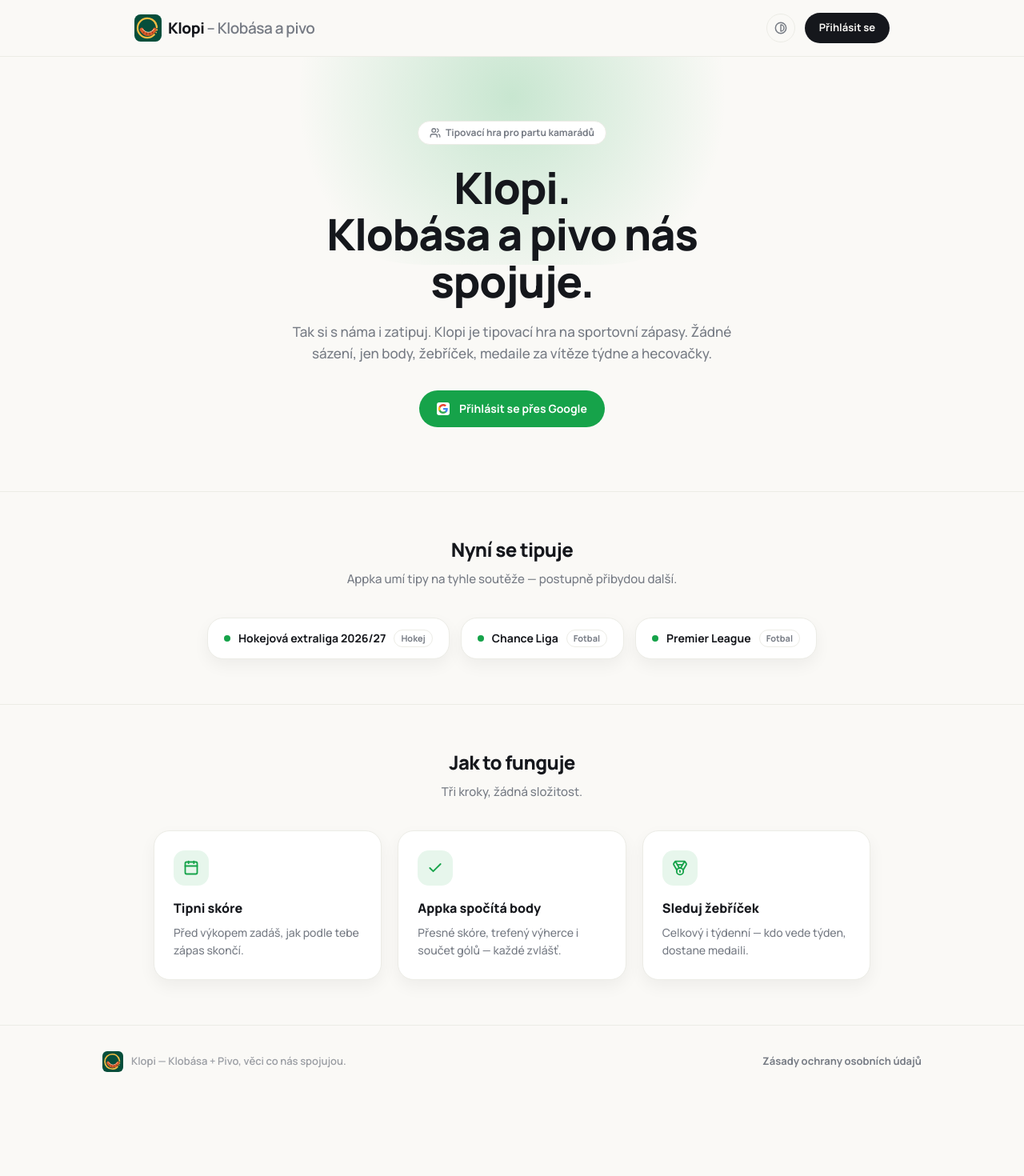
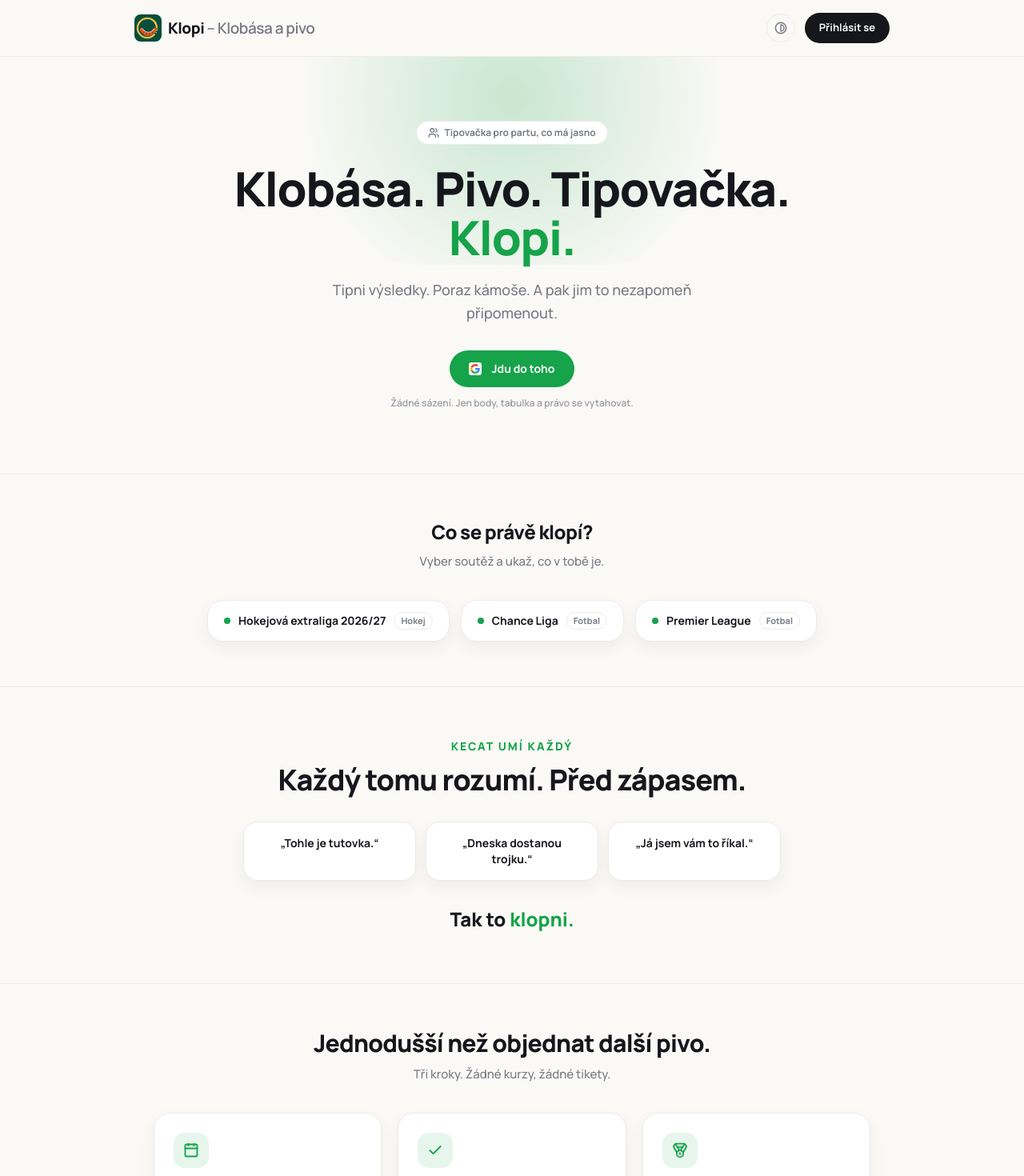
Before and after one commit to dstruhac/drew, a Next.js app: page / in a window 1280 px wide. Shown: the top 1470 px of the page at 80% size. Before the commit the page ends 1372 px from the top, so only its background shows below. Built offline with nearby package versions, Linux system fonts and the light colour scheme.

Commit message:
feat: make Klopi landing page more playful

```diff
--- a/src/app/page.tsx
+++ b/src/app/page.tsx
@@ -60,41 +60,42 @@
 
           <span className="inline-flex items-center gap-1.5 rounded-full border border-border-subtle bg-surface px-3.5 py-1.5 text-xs font-bold text-muted-foreground">
             <Users className="h-3.5 w-3.5" strokeWidth={2.2} />
-            Tipovací hra pro partu kamarádů
+            Tipovačka pro partu, co má jasno
           </span>
 
-          <h1 className="mx-auto mt-6 max-w-2xl text-[2.4rem] leading-[1.08] font-extrabold tracking-tight sm:text-[3.4rem]">
-            Klopi.
+          <h1 className="mx-auto mt-6 max-w-3xl text-[2.55rem] leading-[1.04] font-extrabold tracking-tight sm:text-[3.7rem]">
+            Klobása. Pivo. Tipovačka.
             <br />
-            Klobása a pivo nás spojuje.
+            <span className="text-accent">Klopi.</span>
           </h1>
 
-          <p className="mx-auto mt-5 max-w-[560px] text-[17px] leading-relaxed font-medium text-muted-foreground">
-            Tak si s náma i zatipuj. Klopi je tipovací hra na sportovní
-            zápasy. Žádné sázení, jen body, žebříček, medaile za vítěze
-            týdne a hecovačky.
+          <p className="mx-auto mt-5 max-w-[560px] text-[17px] leading-relaxed font-medium text-muted-foreground sm:text-lg">
+            Tipni výsledky. Poraz kámoše. A pak jim to nezapomeň připomenout.
           </p>
 
-          <div className="mt-8 flex justify-center">
+          <div className="mt-8 flex flex-col items-center gap-3">
             <Link
               href="/login"
-              className="btn-press flex items-center gap-3 rounded-full bg-accent px-[22px] py-[13px] text-sm font-bold text-accent-foreground hover:opacity-90"
+              className="btn-press flex items-center gap-3 rounded-full bg-accent px-[24px] py-[13px] text-sm font-bold text-accent-foreground hover:opacity-90"
             >
               <span className="flex h-4 w-4 items-center justify-center rounded-[3px] bg-white">
                 <GoogleIcon className="h-3 w-3" />
               </span>
-              Přihlásit se přes Google
+              Jdu do toho
             </Link>
+            <span className="text-xs font-semibold text-faint-foreground">
+              Žádné sázení. Jen body, tabulka a právo se vytahovat.
+            </span>
           </div>
         </section>
 
         <section className="border-t border-border-subtle px-4 py-14">
           <div className="mx-auto max-w-[520px] text-center">
             <h2 className="text-2xl font-extrabold tracking-tight">
-              Nyní se tipuje
+              Co se právě klopí?
             </h2>
             <p className="mt-2.5 text-[15px] font-medium text-muted-foreground">
-              Appka umí tipy na tyhle soutěže — postupně přibydou další.
+              Vyber soutěž a ukaž, co v tobě je.
             </p>
           </div>
 
@@ -114,32 +115,79 @@
           </div>
         </section>
 
+        <section className="border-t border-border-subtle px-4 py-14 text-center sm:py-16">
+          <div className="mx-auto max-w-3xl">
+            <p className="text-sm font-extrabold uppercase tracking-[0.14em] text-accent">
+              Kecat umí každý
+            </p>
+            <h2 className="mt-3 text-3xl font-extrabold tracking-tight sm:text-4xl">
+              Každý tomu rozumí. Před zápasem.
+            </h2>
+
+            <div className="mx-auto mt-8 grid max-w-2xl gap-3 text-left sm:grid-cols-3">
+              {["„Tohle je tutovka.“", "„Dneska dostanou trojku.“", "„Já jsem vám to říkal.“"].map((quote) => (
+                <div
+                  key={quote}
+                  className="rounded-[18px] border border-border-subtle bg-surface px-5 py-4 text-center text-sm font-bold shadow-[var(--shadow-card)]"
+                >
+                  {quote}
+                </div>
+              ))}
+            </div>
+
+            <p className="mt-8 text-xl font-extrabold sm:text-2xl">
+              Tak to <span className="text-accent">klopni.</span>
+            </p>
+          </div>
+        </section>
+
         <section className="border-t border-border-subtle px-4 py-14">
-          <div className="mx-auto max-w-[520px] text-center">
-            <h2 className="text-2xl font-extrabold tracking-tight">
-              Jak to funguje
+          <div className="mx-auto max-w-[620px] text-center">
+            <h2 className="text-2xl font-extrabold tracking-tight sm:text-3xl">
+              Jednodušší než objednat další pivo.
             </h2>
             <p className="mt-2.5 text-[15px] font-medium text-muted-foreground">
-              Tři kroky, žádná složitost.
+              Tři kroky. Žádné kurzy, žádné tikety.
             </p>
           </div>
 
           <div className="mx-auto mt-9 grid max-w-4xl grid-cols-1 gap-5 sm:grid-cols-3">
             <StepCard
               icon={<Calendar className="h-5 w-5 text-accent" strokeWidth={2.2} />}
-              title="Tipni skóre"
-              description="Před výkopem zadáš, jak podle tebe zápas skončí."
+              title="Klopni výsledek"
+              description="Před zápasem střelíš skóre. Bez kurzů, bez sázek."
             />
             <StepCard
               icon={<Check className="h-5 w-5 text-accent" strokeWidth={2.2} />}
-              title="Appka spočítá body"
-              description="Přesné skóre, trefený výherce i součet gólů — každé zvlášť."
+              title="My spočítáme zbytek"
+              description="Trefa, body, pořadí. Ty jen čekáš, jestli jsi génius."
             />
             <StepCard
               icon={<Medal className="h-5 w-5 text-accent" strokeWidth={2.2} />}
-              title="Sleduj žebříček"
-              description="Celkový i týdenní — kdo vede týden, dostane medaili."
+              title="Tabulka rozhodne"
+              description="Kdo měl pravdu a kdo jen kecal? Tady už se neschováš."
             />
+          </div>
+        </section>
+
+        <section className="border-t border-border-subtle px-4 py-16 text-center sm:py-20">
+          <div className="mx-auto max-w-2xl">
+            <h2 className="text-3xl font-extrabold tracking-tight sm:text-4xl">
+              Nejde o peníze.
+              <br />
+              Jde o něco důležitějšího.
+            </h2>
+            <p className="mx-auto mt-5 max-w-[560px] text-[17px] leading-relaxed font-medium text-muted-foreground">
+              O právo připomínat kámošům celý týden, že jsi měl pravdu.
+            </p>
+            <div className="mt-8 flex justify-center">
+              <Link
+                href="/login"
+                className="btn-press rounded-full bg-accent px-6 py-3.5 text-sm font-extrabold text-accent-foreground hover:opacity-90"
+              >
+                Tak to klopni
+              </Link>
+            </div>
           </div>
         </section>
       </main>
@@ -149,7 +197,7 @@
           <div className="flex items-center gap-2.5">
             <Image src="/brand/klopi-icon.svg" alt="" width={26} height={26} className="h-[26px] w-[26px]" />
             <span className="text-[13px] font-semibold text-faint-foreground">
-              Klopi — Klobása + Pivo, věci co nás spojujou.
+              Klopi — Klobása. Pivo. Tipy. Věci, co nás spojují.
             </span>
           </div>
           <Link
```
